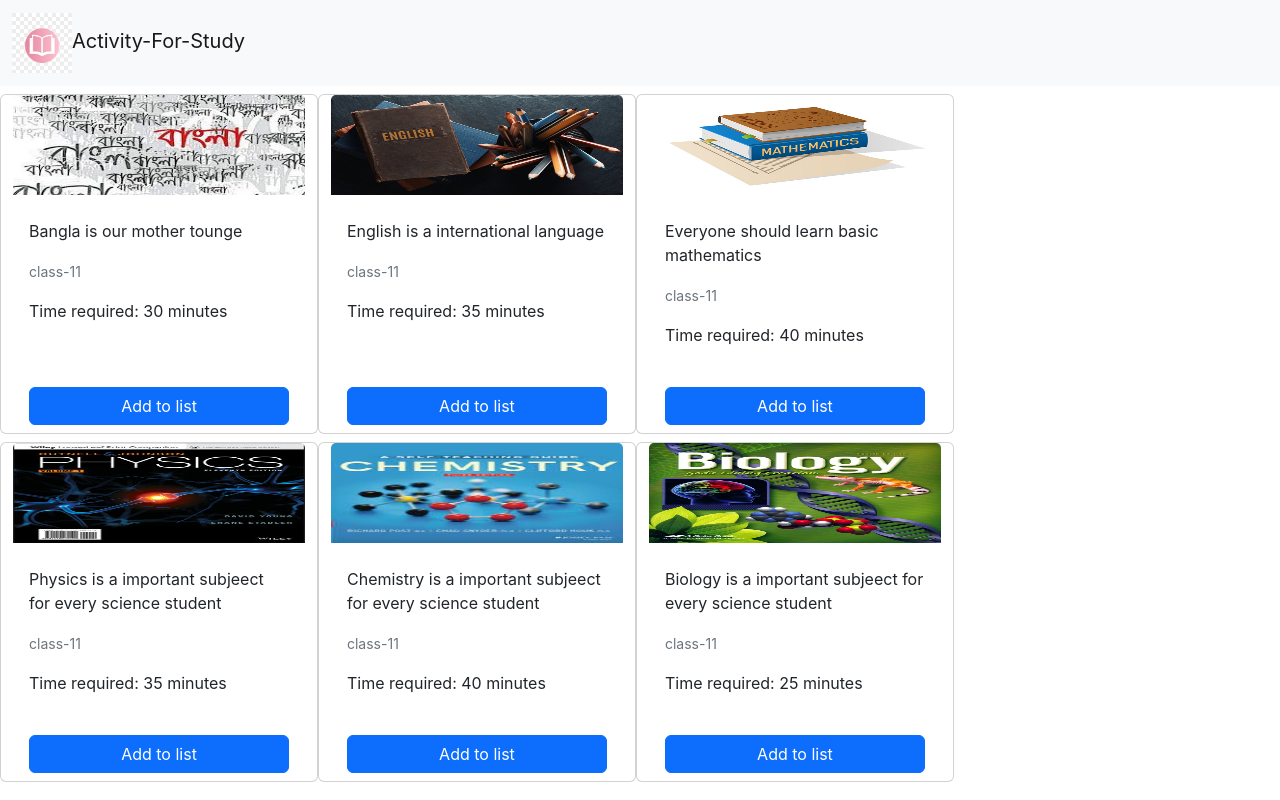
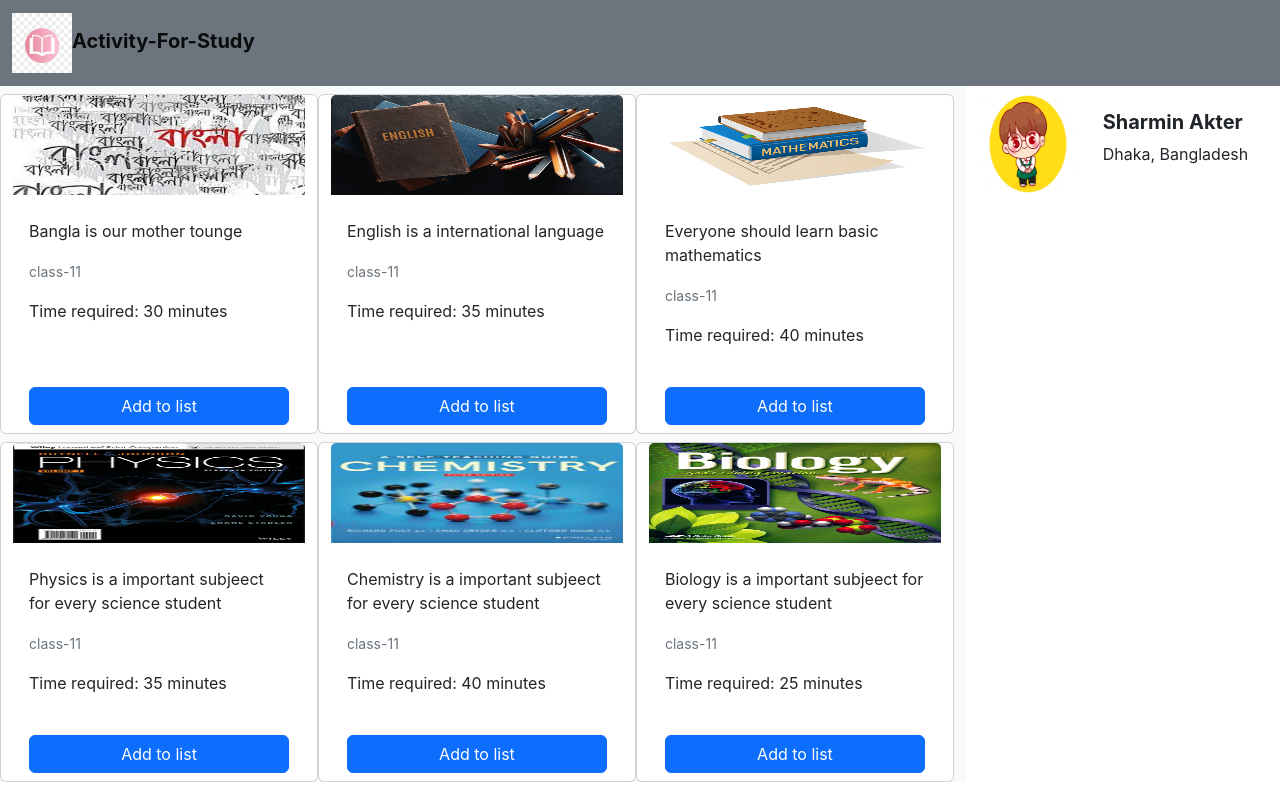
Before and after one commit to SharmiNMooN/react-activity-project, a React (Create React App) app: page / in a window 1280 px wide. Built offline with nearby package versions, Linux system fonts and the light colour scheme.

Commit message:
sidebar profile section UI added

```diff
--- a/src/App.js
+++ b/src/App.js
@@ -1,16 +1,19 @@
 import "./App.css";
 import Header from "./components/Header/Header";
 import Home from "./components/Home/Home";
+import Sidebar from "./components/Sidebar/Sidebar";
 
 function App() {
   return (
     <div>
       <Header></Header>
       <div className="row">
-        <div className="col col-9">
+        <div className="col col-9 bg-light">
           <Home></Home>
         </div>
-        <div className="col col-3"></div>
+        <div className="col col-3">
+          <Sidebar></Sidebar>
+        </div>
       </div>
     </div>
   );
--- a/src/components/Header/Header.js
+++ b/src/components/Header/Header.js
@@ -2,9 +2,9 @@ import logo from "../../images/p-logo.jpeg";
 
 const Header = () => {
   return (
-    <nav className="navbar navbar-expand-lg bg-light">
+    <nav className="navbar navbar-expand-lg bg-secondary">
       <div className="container-fluid">
-        <a className="navbar-brand" href="#study">
+        <a className="navbar-brand fw-bolder" href="#study">
           <img src={logo} height={60} width={60} alt="" />
           Activity-For-Study
         </a>
--- /dev/null
+++ b/src/components/Sidebar/Sidebar.js
@@ -0,0 +1,21 @@
+import logo from "../../images/logo.jpeg";
+
+const Sidebar = (props) => {
+  return (
+    <div className="card border-0 mt-2">
+      <div className="row">
+        <div className="col-4">
+          <img src={logo} height={100} width={100} alt="" />
+        </div>
+        <div className="col-8">
+          <div className="card-body">
+            <h5 className="card-title fw-bold">Sharmin Akter</h5>
+            <p className="card-text">Dhaka, Bangladesh</p>
+          </div>
+        </div>
+      </div>
+    </div>
+  );
+};
+
+export default Sidebar;
```
Also changed, not shown: src/components/Sidebar/Sidebar.css (added), src/images/logo.jpeg (added).
